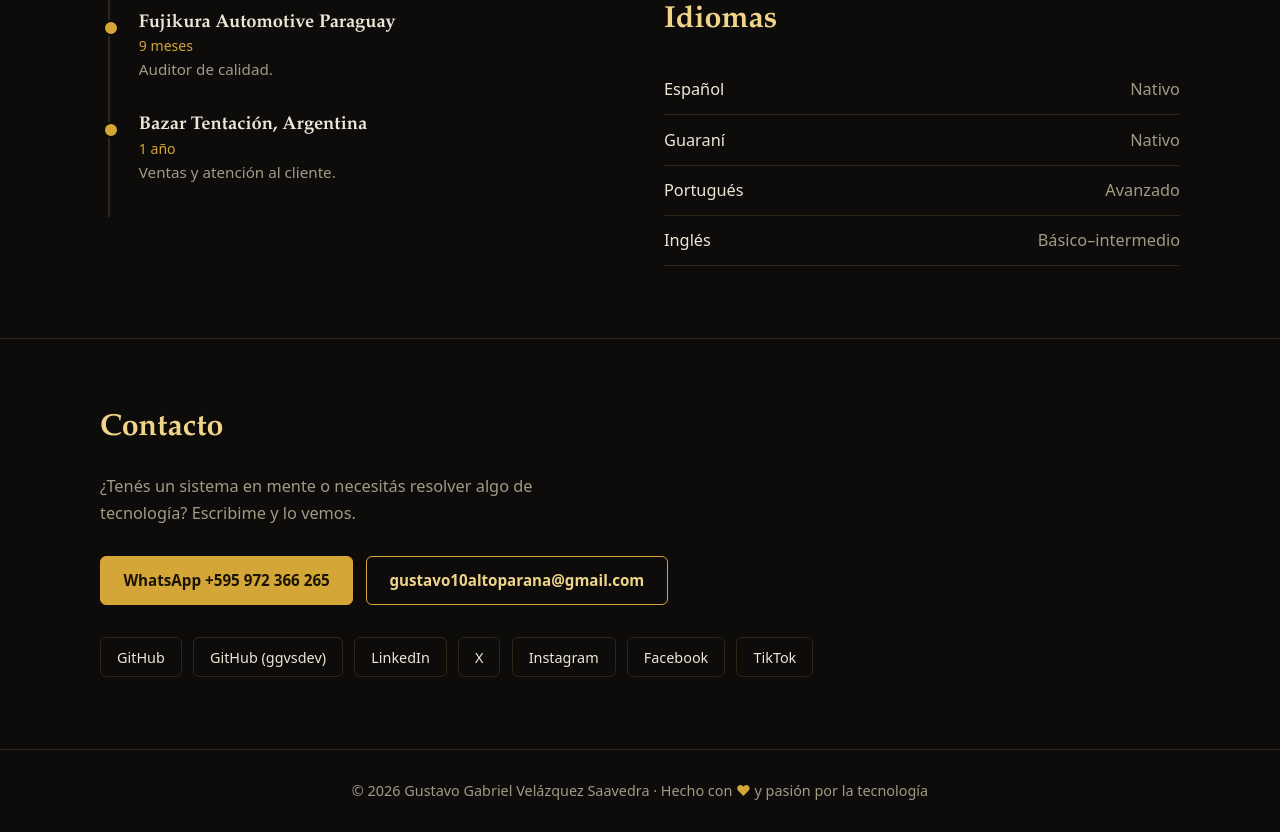
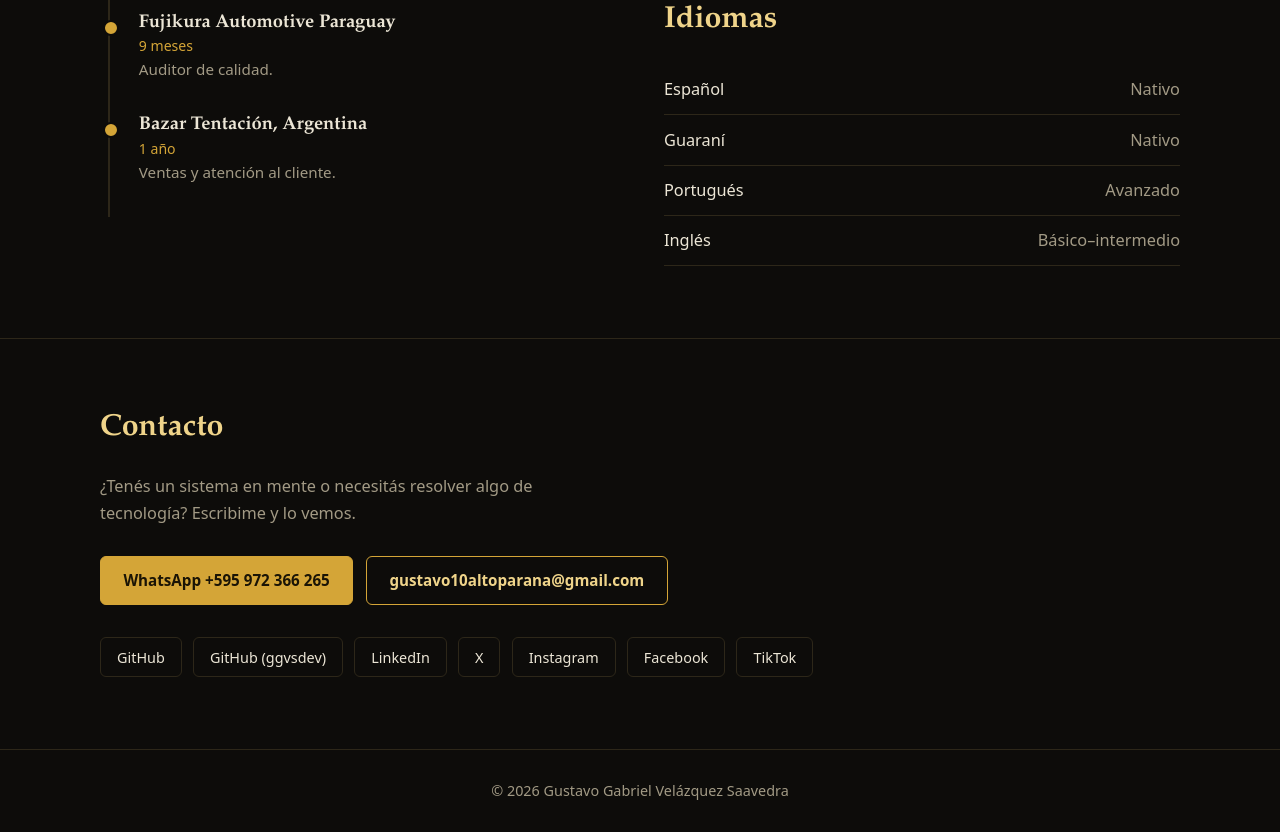
Before and after one commit to GustavoVelazquezSaavedra/curriculum, a plain HTML site: page index.html in a window 1280 px wide. Shown: the part 3374-4206 px from the top of the page. Drawn offline with Linux system fonts and the light colour scheme.

Commit message:
Update index.html 04/09

```diff
--- a/index.html
+++ b/index.html
@@ -364,7 +364,7 @@ footer .corazon{color:var(--oro)}
 
 <footer>
   <div class="wrap">
-    &copy; <span id="anio">2026</span> Gustavo Gabriel Velázquez Saavedra · Hecho con <span class="corazon">♥</span> y pasión por la tecnología
+    &copy; <span id="anio">2026</span> Gustavo Gabriel Velázquez Saavedra</span>
   </div>
 </footer>
 
```
